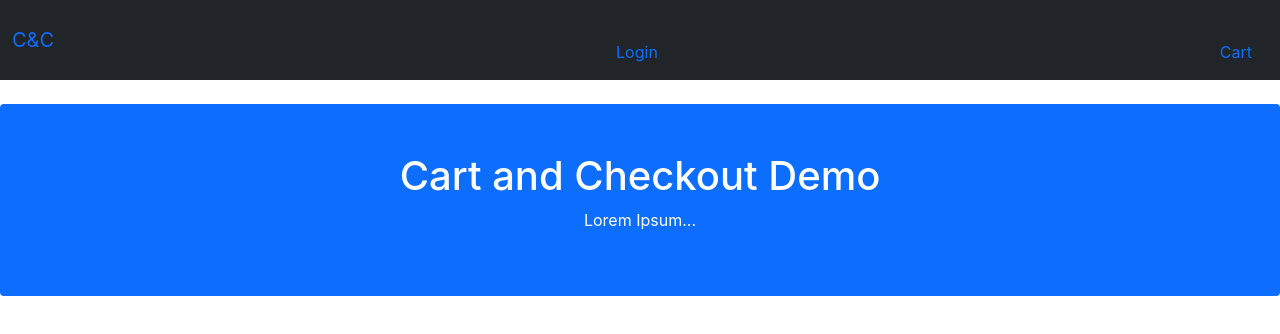
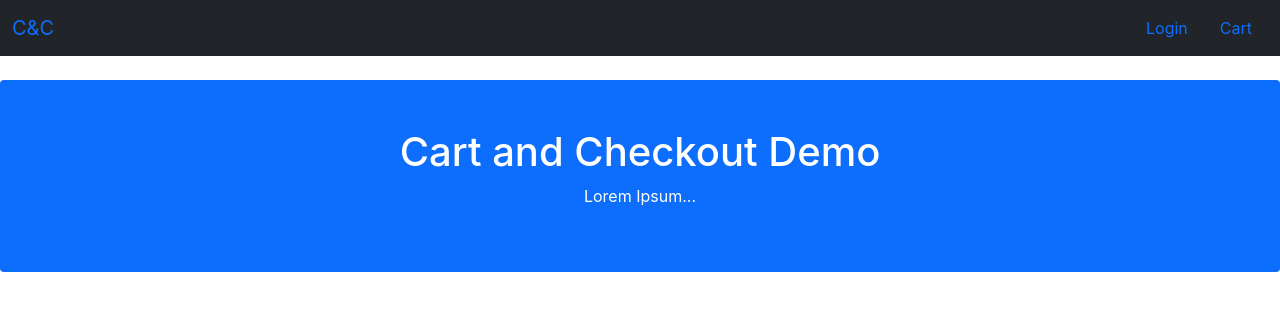
Before and after one commit to janderson77/cartandcheckout, a React (Create React App) app in the folder frontend/: page / in a window 1280 px wide. Shown: the top 334 px of the page. Built offline with nearby package versions, Linux system fonts and the light colour scheme; no server answers.

Commit message:
Made the navbar less ugly

```diff
--- a/frontend/src/components/Navigation.js
+++ b/frontend/src/components/Navigation.js
@@ -1,6 +1,6 @@
 import React, {Fragment} from 'react';
 import {useDispatch, useSelector} from 'react-redux'
-import {Navbar, NavItem, NavbarBrand, NavLink} from 'reactstrap'
+import {Nav, Navbar, NavItem, NavbarBrand, NavLink, Container} from 'reactstrap'
 import {logout} from '../actions/users'
 
 const Navigation = () => {
@@ -19,12 +19,12 @@ const Navigation = () => {
         return(
         <Navbar color='dark'>
                 <NavbarBrand href="/">C&C</NavbarBrand>
-            <NavItem>
+                <div className='d-flex'>
+                <Nav classname="me-auto">
                         <NavLink href="/" onClick={handleLogout}>Logout</NavLink>
-            </NavItem>
-            <NavItem>
                         <NavLink href="/cart">Cart</NavLink>
-            </NavItem>
+                </Nav>
+                </div>
         </Navbar>
         )
     };
@@ -33,12 +33,13 @@ const Navigation = () => {
         return(
         <Navbar color='dark'>
                 <NavbarBrand href="/">C&C</NavbarBrand>
-            <NavItem>
+                <div className='d-flex'>
+                    <Nav className='me-auto'>
+
                         <NavLink href="/login">Login</NavLink>
-            </NavItem>
-            <NavItem>
                         <NavLink href="/cart">Cart</NavLink>
-            </NavItem>
+                    </Nav>
+                </div>
         </Navbar>
         )
     };
```
Lines whose indentation alone changed are shown as unchanged.
